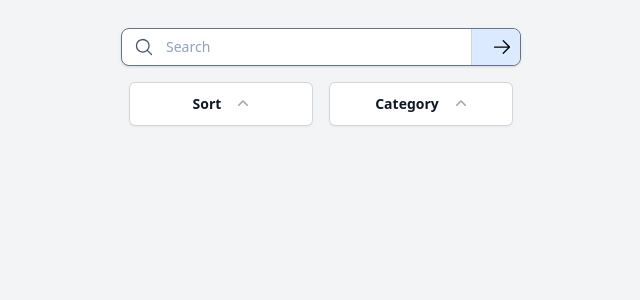
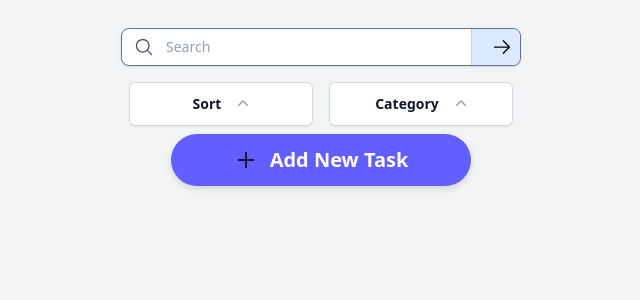
Before and after one commit to douglas86/Todo-App-React, a React (Vite) app: page / in a window 1280 px wide. Shown: the top 300 px of the page, without its empty margins (319-959 px from the left). Built offline with nearby package versions, Linux system fonts and the light colour scheme.

Commit message:
feat(added): task button for new and repeating tasks

```diff
--- a/src/components/atoms/elements.tsx
+++ b/src/components/atoms/elements.tsx
@@ -1,4 +1,4 @@
-import { MouseEventHandler, ReactNode } from "react";
+import { ReactNode } from "react";
 
 export const searchField = (placeholder = "Search") => (
   <input
@@ -8,10 +8,6 @@ export const searchField = (placeholder = "Search") => (
 );
 
 // Buttons
-export const clickableButton = (
-  clickHandler: MouseEventHandler<HTMLButtonElement>,
-) => <button onClick={clickHandler}>Click Me!</button>;
-
 export const submitButton = (text: ReactNode | string) => (
   <button
     className="p-2 bg-blue-100 hover:bg-blue-200 rounded-r-lg border-l border-slate-300"
@@ -20,3 +16,51 @@ export const submitButton = (text: ReactNode | string) => (
     {text}
   </button>
 );
+
+/**
+ * This button is used for adding or repeating tasks
+ * @param text - what wording you want on the button
+ * @param symbol - one of two strings new or repeat
+ */
+export const taskButton = (text: string, symbol: "new" | "repeat") => {
+  return (
+    <button
+      className="flex space-x-3 w-75 m-auto justify-center items-center px-5 py-3 bg-indigo-500 hover:bg-indigo-800 rounded-full drop-shadow-md cursor-pointer duration-300"
+      onClick={() => console.log("This button was clicked")}
+    >
+      {symbol === "repeat" ? (
+        <svg
+          xmlns="http://www.w3.org/2000/svg"
+          fill="none"
+          viewBox="0 0 24 24"
+          strokeWidth={1.5}
+          stroke="currentColor"
+          className="size-6"
+        >
+          <path
+            strokeLinecap="round"
+            strokeLinejoin="round"
+            d="M16.023 9.348h4.992v-.001M2.985 19.644v-4.992m0 0h4.992m-4.993 0 3.181 3.183a8.25 8.25 0 0 0 13.803-3.7M4.031 9.865a8.25 8.25 0 0 1 13.803-3.7l3.181 3.182m0-4.991v4.99"
+          />
+        </svg>
+      ) : (
+        <svg
+          xmlns="http://www.w3.org/2000/svg"
+          fill="none"
+          viewBox="0 0 24 24"
+          strokeWidth="1.5"
+          stroke="currentColor"
+          className="size-6"
+        >
+          <path
+            strokeLinecap="round"
+            strokeLinejoin="round"
+            d="M12 4.5v15m7.5-7.5h-15"
+          />
+        </svg>
+      )}
+
+      <span className="text-white text-xl font-bold">{text}</span>
+    </button>
+  );
+};
--- a/src/components/pages/HomePage.tsx
+++ b/src/components/pages/HomePage.tsx
@@ -1,5 +1,6 @@
 import SearchBar from "../molecule/SearchBar.tsx";
 import DropdownList from "../molecule/DropdownList.tsx";
+import { taskButton } from "../atoms/elements.tsx";
 
 const HomePage = () => {
   const sortList: Array<string> = ["item1", "item2", "item3"];
@@ -14,6 +15,7 @@ const HomePage = () => {
         <DropdownList title="Sort" itemsList={sortList} />
         <DropdownList title="Category" itemsList={cetgoryList} />
       </div>
+      {taskButton("Add New Task", "new")}
     </div>
   );
 };
```
